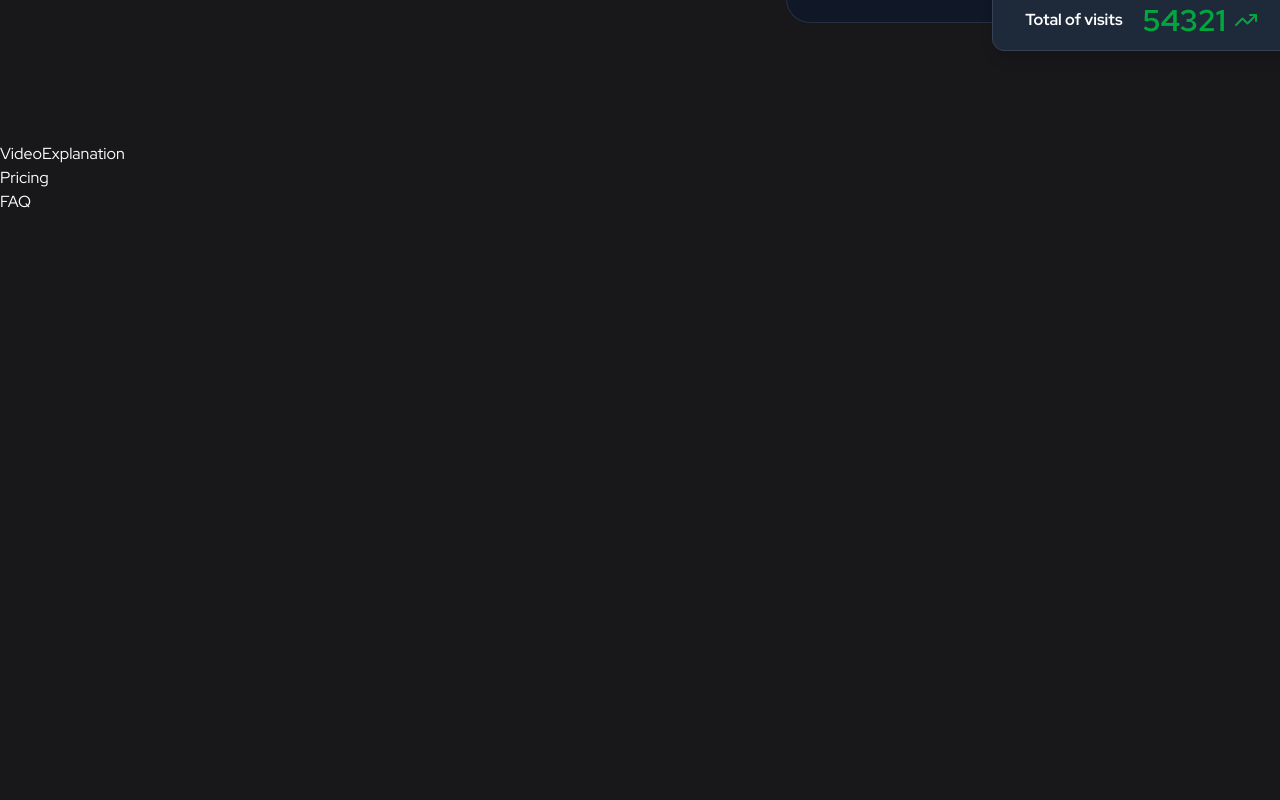
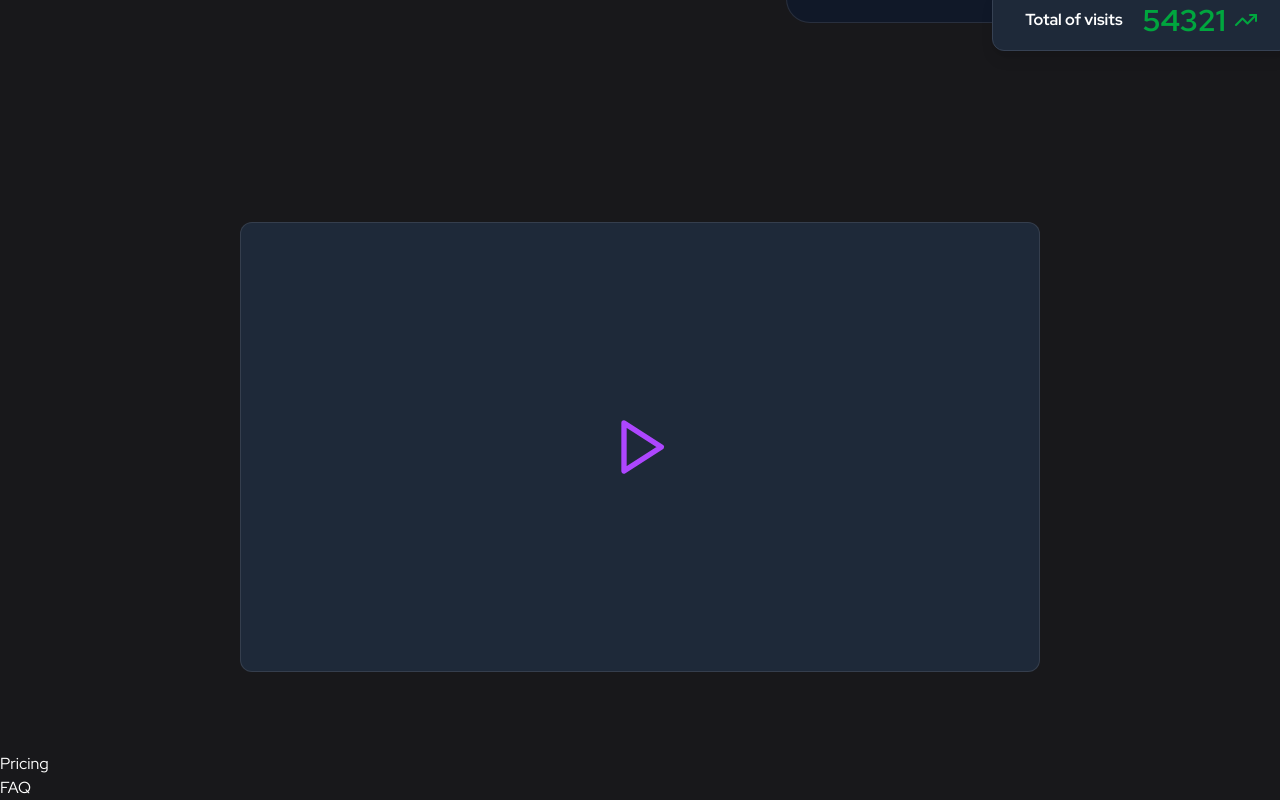
Before and after one commit to EricDosReis/micro-saas-web, a Next.js app: page / in a window 1280 px wide. Shown: the part 658-1458 px from the top of the page. Before the commit the page ends 872 px from the top, so only its background shows below. Built offline with nearby package versions, Linux system fonts and the light colour scheme.

Commit message:
feat: create VideoExplanation component

```diff
--- a/src/components/VideoExplanation/VideoExplanation.tsx
+++ b/src/components/VideoExplanation/VideoExplanation.tsx
@@ -1,9 +1,13 @@
+import { Play } from "lucide-react";
+
 const VideoExplanation = () => {
   return (
-    <section>
-      <h2>VideoExplanation</h2>
+    <section className="flex justify-center">
+      <div className="w-[800px] rounded-xl bg-gray-800 border border-white/10 aspect-video flex items-center justify-center my-20 hover:cursor-pointer">
+        <Play className="text-purple-500 size-16" />
+      </div>
     </section>
-  )
-}
+  );
+};
 
 export { VideoExplanation };
```
